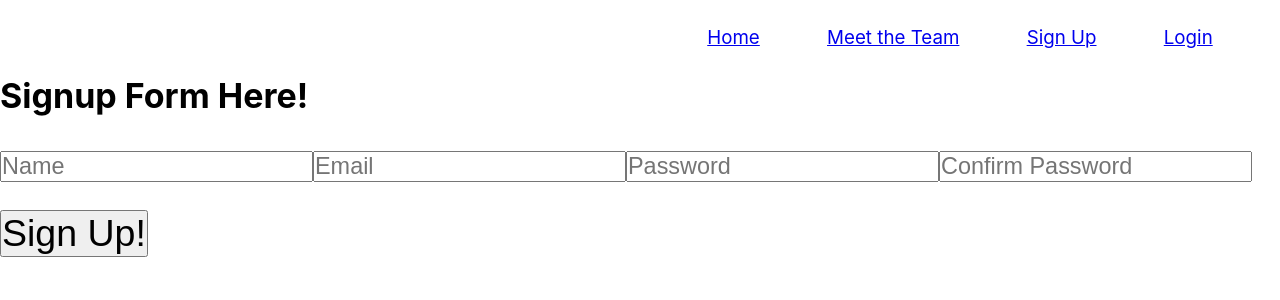
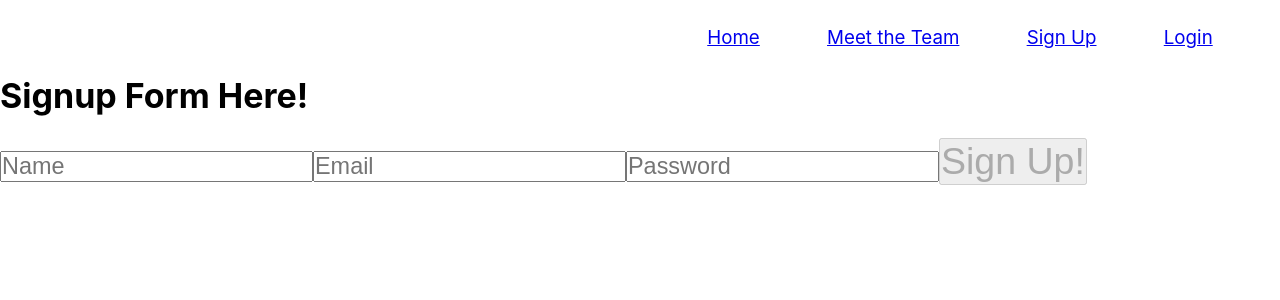
Before and after one commit to TT-33-Use-My-Tech-Stuff/frontend, a React (Create React App) app: page /signup in a window 1280 px wide. Shown: the top 300 px of the page. Built offline with nearby package versions, Linux system fonts and the light colour scheme.

Commit message:
Error modal displays proper errors for each field. Button is set to disabled so long as the form state does not meet schema requirements.

```diff
--- a/src/components/SignUpForm.js
+++ b/src/components/SignUpForm.js
@@ -3,7 +3,7 @@ import styled from 'styled-components'
 
 export default function SignUpForm(props){
 
-    const {values, update, submit, errors} = props
+    const {values, update, submit, errors, disabled} = props
 
     const change = e => {
         const {name, value, type, checked} = e.target
@@ -14,11 +14,11 @@ export default function SignUpForm(props){
 
     return (
         <FormSection>
-            <div className='error-modal'>
-                <p>{}</p>
-                <p>{}</p>
-                <p>{}</p>
-                <p>{}</p>
+            <div className='error-modal' style={{color: 'red'}}>
+                <p>{errors.name}</p>
+                <p>{errors.email}</p>
+                <p>{errors.password}</p>
+                <p>{errors.confirmPassword}</p>
             </div>
             <form onSubmit={submit}>
                 <label>
@@ -47,15 +47,8 @@ export default function SignUpForm(props){
                     values={values.password}
                     onChange={change}
                     />
-                    <input
-                    name='confirmPassword'
-                    type='text'
-                    placeholder='Confirm Password'
-                    values={values.confirmPassword}
-                    onChange={change}
-                    />
                 </label>
-                <button>Sign Up!</button>
+                <button disabled={disabled}>Sign Up!</button>
             </form>
         </FormSection>
     )
--- a/src/components/Signup.js
+++ b/src/components/Signup.js
@@ -1,4 +1,4 @@
-import React, { useState }from 'react';
+import React, { useState, useEffect }from 'react';
 import { connect } from 'react-redux';
 import { submitSignup } from '../actions';
 import SignUpForm from './SignUpForm'
@@ -15,19 +15,22 @@ function Signup(props){
         name: '',
         email: '',
         password: '',
-        confirmPassword: '',
     }
     //Empty form error shape
     const intialFormErrors = {
         name: '',
         email: '',
         password: '',
-        confirmPassword: '',
     }
+    //Button disabled until form matches schema
+
+    const initalDisabled = true
+
     /*State slices: #1 Form State
                     #2 Error State against validation*/
     const [form, setForm] = useState(initialForm)
     const [formErrors, setFormErrors] = useState(intialFormErrors)
+    const [disabled, setDisabled] = useState(initalDisabled)
 
     const onChange = (inputName, inputValue) => {
         //Schema Validate
@@ -49,6 +52,11 @@ function Signup(props){
         props.submitSignup(form);
     }
 
+    //Handles submission button's disabled prop
+    useEffect(() => {
+        signSchema.isValid(form).then(valid => setDisabled(!valid))
+    }, [form])
+
     return(
         <div>
             <h1>Signup Form Here!</h1>
@@ -57,6 +65,7 @@ function Signup(props){
             update={onChange}
             submit={onSubmit}
             errors={formErrors}
+            disabled={disabled}
             />
         </div>
     )
--- a/src/components/validation/signupSchema.js
+++ b/src/components/validation/signupSchema.js
@@ -17,12 +17,5 @@ const signSchema = yup.object().shape({
         /^.*(?=.{8,})((?=.*[!@#$%^&*()\-_=+{};:,<.>]){1})(?=.*\d)((?=.*[a-z]){1})((?=.*[A-Z]){1}).*$/,
       "Password must contain at least 8 characters, one uppercase, one number and one special case character"
     ),
-    confirmPassword: yup
-    .string()
-    .required('Please confirm your password')
-    .when('password', {
-        is: password => (password && password.length > 0 ? true : false),
-        then: yup.string().oneOf([yup.ref('password')], "Password doesn't match")
-    })
 })
 export default signSchema
```
